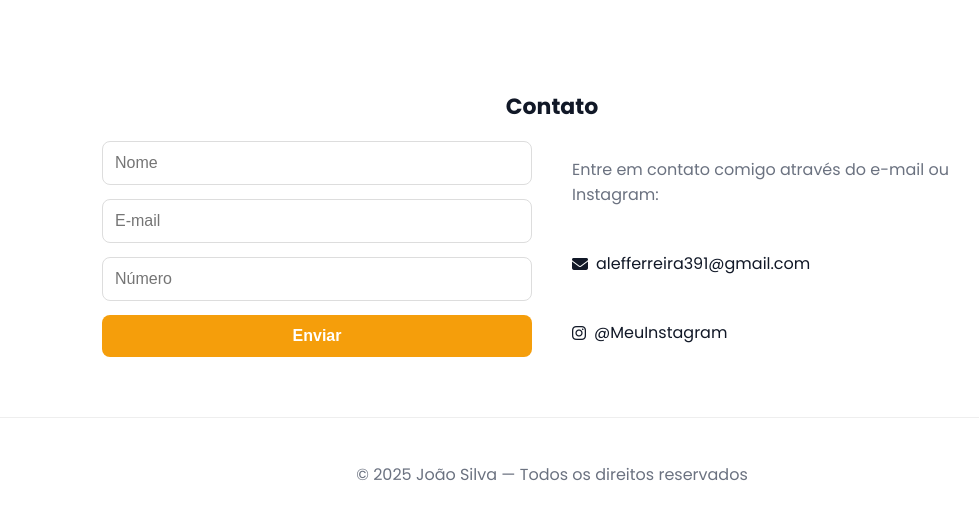
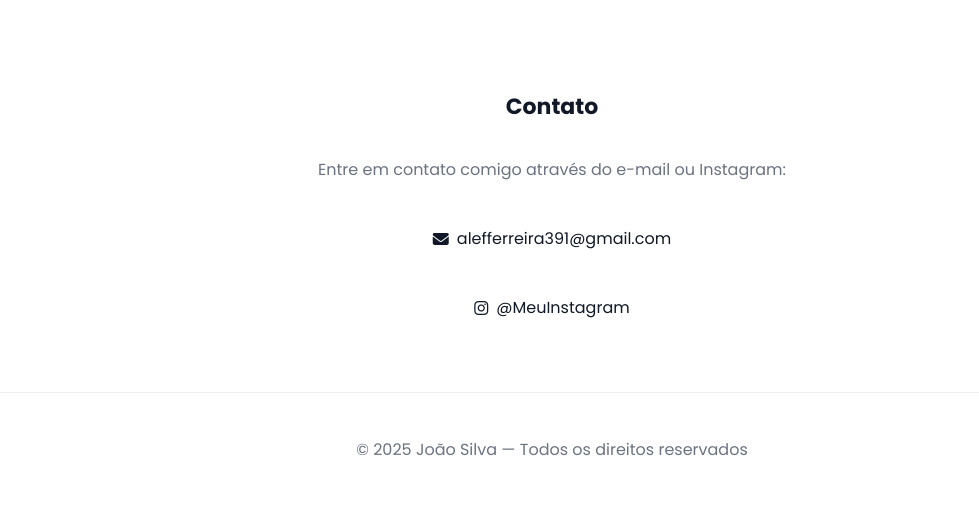
Before and after one commit to Rasterian007/Portfolio, a plain HTML site: page index.html in a window 1280 px wide. Shown: the part 2135-2654 px from the top of the page, without its empty margins (88-1067 px from the left). Drawn offline with Linux system fonts and the light colour scheme.

Commit message:
Update index.html
Correção contato/contrato

```diff
--- a/index.html
+++ b/index.html
@@ -185,34 +185,26 @@
 
   <section id="contato">
   <h2 style="text-align:center;">Contato</h2>
-  <div style="display:flex;gap:40px;flex-wrap:wrap;align-items:flex-start;justify-content:center;max-width:900px;margin:0 auto">
-
-    <!-- Formulário -->
-    <form style="flex:1;min-width:280px;display:flex;flex-direction:column;gap:14px">
-      <input type="text" placeholder="Nome" style="padding:12px;border:1px solid #ddd;border-radius:8px;font-size:16px">
-      <input type="email" placeholder="E-mail" style="padding:12px;border:1px solid #ddd;border-radius:8px;font-size:16px">
-      <input type="tel" placeholder="Número" style="padding:12px;border:1px solid #ddd;border-radius:8px;font-size:16px">
-      <button type="button" style="padding:12px;background:var(--accent);color:white;border:none;border-radius:8px;font-weight:700;cursor:pointer;font-size:16px">
-        Enviar
-      </button>
-    </form>
+  <div style="display:flex;gap:40px;flex-wrap:wrap;align-items:center;justify-content:center;max-width:900px;margin:0 auto">
 
     <!-- Informações de contato -->
-    <div style="flex:1;min-width:220px;display:flex;flex-direction:column;gap:12px">
+    <div style="display:flex;flex-direction:column;align-items:center;gap:12px;text-align:center;">
       <p class="muted">Entre em contato comigo através do e-mail ou Instagram:</p>
-      <p style="display:flex;align-items:center;gap:8px">
+
+      <p style="display:flex;align-items:center;gap:8px;justify-content:center;">
         <i class="fas fa-envelope"></i>
-        <a href="mailto:joao.silva@email.com">alefferreira391@gmail.com</a>
+        <a href="#" id="emailContato">alefferreira391@gmail.com</a>
       </p>
-      <p style="display:flex;align-items:center;gap:8px">
+
+      <p style="display:flex;align-items:center;gap:8px;justify-content:center;">
         <i class="fab fa-instagram"></i>
-        <a href="https://www.instagram.com/conhecimento_360_/" target="_blank">@MeuInstagram
-</a>
+        <a href="https://www.instagram.com/conhecimento_360_/" target="_blank">@MeuInstagram</a>
       </p>
     </div>
 
   </div>
 </section>
+
 
 
   <footer>
@@ -311,6 +303,12 @@
         navUl.style.boxShadow='0 8px 30px rgba(0,0,0,0.08)';
       } else {navUl.style.display='none';}
     });
+
+    // Impede o clique no e-mail de abrir algo
+document.getElementById('emailContato').addEventListener('click', function(e){
+  e.preventDefault();
+});
+
   </script>
 </body>
 </html>
```
